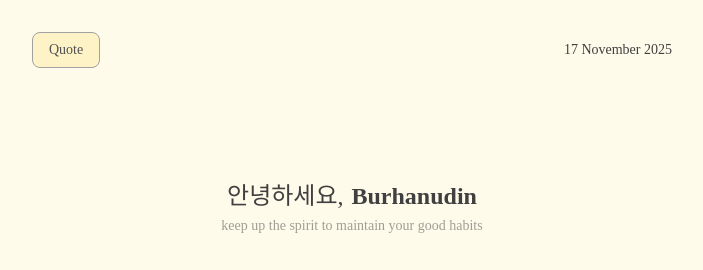
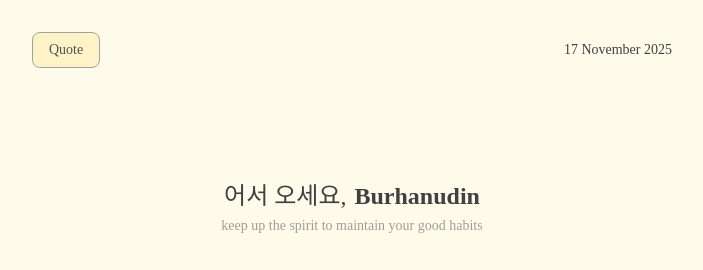
Before and after one commit to burhanudinrabbani666/task-management, a React (Vite) app: page / in a window 1280 px wide. Shown: the top 270 px of the page, without its empty margins (288-991 px from the left). Built offline with nearby package versions, Linux system fonts and the light colour scheme.

Commit message:
feat: greeting

```diff
--- a/src/components/hero.tsx
+++ b/src/components/hero.tsx
@@ -1,19 +1,30 @@
-const greeting = [
-  "Hi",
-  "Bonjour",
-  "Hallo",
-  "Hola",
-  "你好",
-  "안녕하세요",
-  "こんにちは",
-  "Selamat Datang",
+import { useState } from "react";
+
+type Greeting1 = {
+  id: number;
+  language: string;
+  greeting: string;
+};
+
+type greetings = Greeting1[];
+
+const greetingData: greetings = [
+  { id: 1, language: "English", greeting: `Welcome` },
+  { id: 2, language: "Arab", greeting: ` أهلاً وسهل` },
+  { id: 3, language: "Germany", greeting: `Willkommen` },
+  { id: 4, language: "Mandarin", greeting: `欢迎` },
+  { id: 5, language: "Korea", greeting: `어서 오세요` },
+  { id: 6, language: "Japanese", greeting: `いらっしゃいませ` },
+  { id: 7, language: "bahasa", greeting: `Selamat Datang` },
 ];
 
 export function Hero() {
+  const [greeting, setGreeting] = useState(greetingData);
+  const getId = Math.trunc(Math.random() * greeting.length);
   return (
     <header className="flex flex-col items-center gap-1">
       <div className="flex gap-2 text-2xl">
-        <span>{greeting[Math.trunc(Math.random() * greeting.length)]},</span>
+        <span>{greeting[getId].greeting}, </span>
         <h1 className="font-semibold">Burhanudin</h1>
       </div>
       <p className="opacity-50">
```
